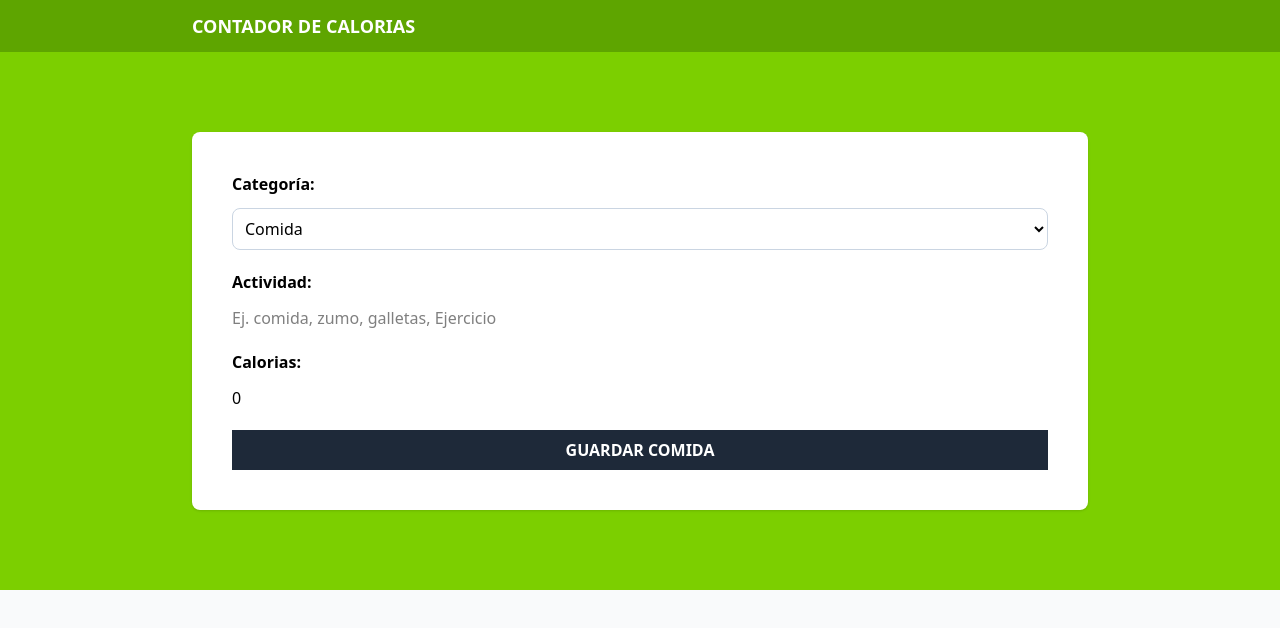
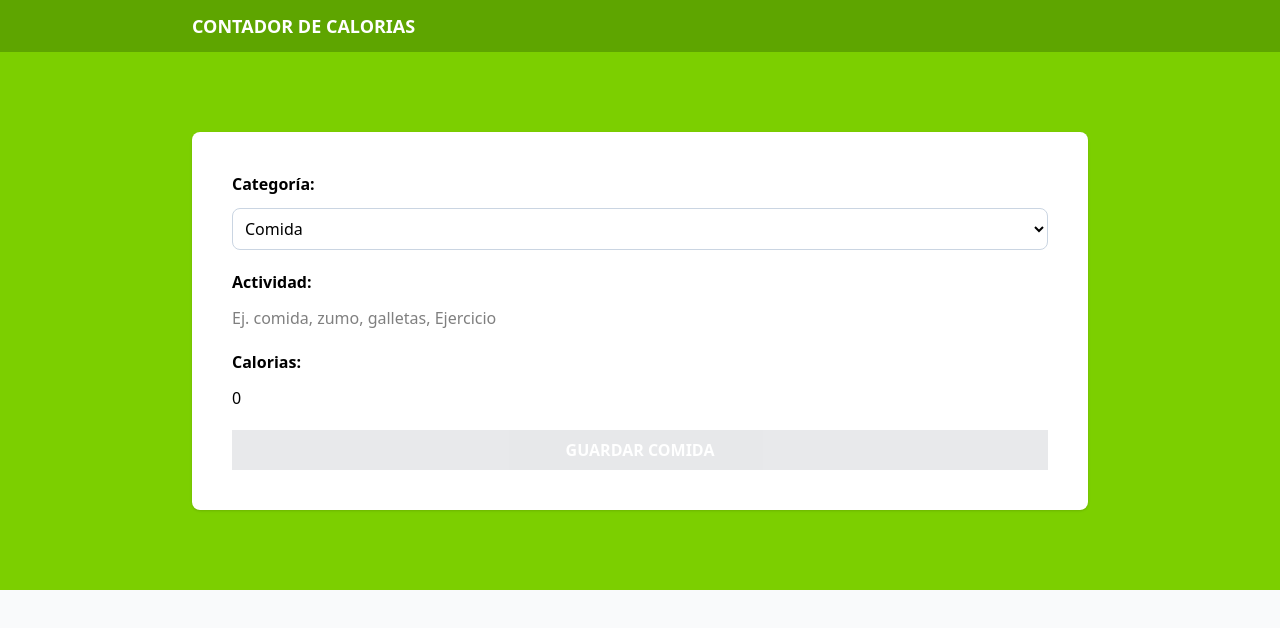
Before and after one commit to DarioBarrionuevo/contadorcalorias, a React (Vite) app: page / in a window 1280 px wide. Shown: the top 628 px of the page. Built offline with nearby package versions, Linux system fonts and the light colour scheme.

Commit message:
validate form

```diff
--- a/src/components/Form.tsx
+++ b/src/components/Form.tsx
@@ -11,16 +11,21 @@ const initialState: Activity = {
 export default function Form() {
   const [activity, setActivity] = useState<Activity>(initialState);
 
-
-
-  const handleChange = (e: ChangeEvent<HTMLSelectElement> | ChangeEvent<HTMLInputElement>) => {
-    const isNumberField = ['category', 'calories'].includes(e.target.id)
+  const handleChange = (
+    e: ChangeEvent<HTMLSelectElement> | ChangeEvent<HTMLInputElement>
+  ) => {
+    const isNumberField = ["category", "calories"].includes(e.target.id);
 
     setActivity({
       ...activity,
-      [e.target.id]: isNumberField ? +e.target.value : e.target.value
-    })
-  }
+      [e.target.id]: isNumberField ? +e.target.value : e.target.value,
+    });
+  };
+
+  const isValidActivity = () => {
+    const { name, calories } = activity;
+    return name.trim() !== "" && calories > 0;
+  };
 
   return (
     <form
@@ -72,6 +77,7 @@ export default function Form() {
         type="submit"
         className="bg-gray-800 hover:bg-gray-900 w-full p-2 font-bold uppercase text-white cursor-pointer disabled:opacity-10"
         value={activity.category === 1 ? "Guardar Comida" : "Guardar Ejercicio"}
+        disabled={!isValidActivity()}
       />
     </form>
   );
```
